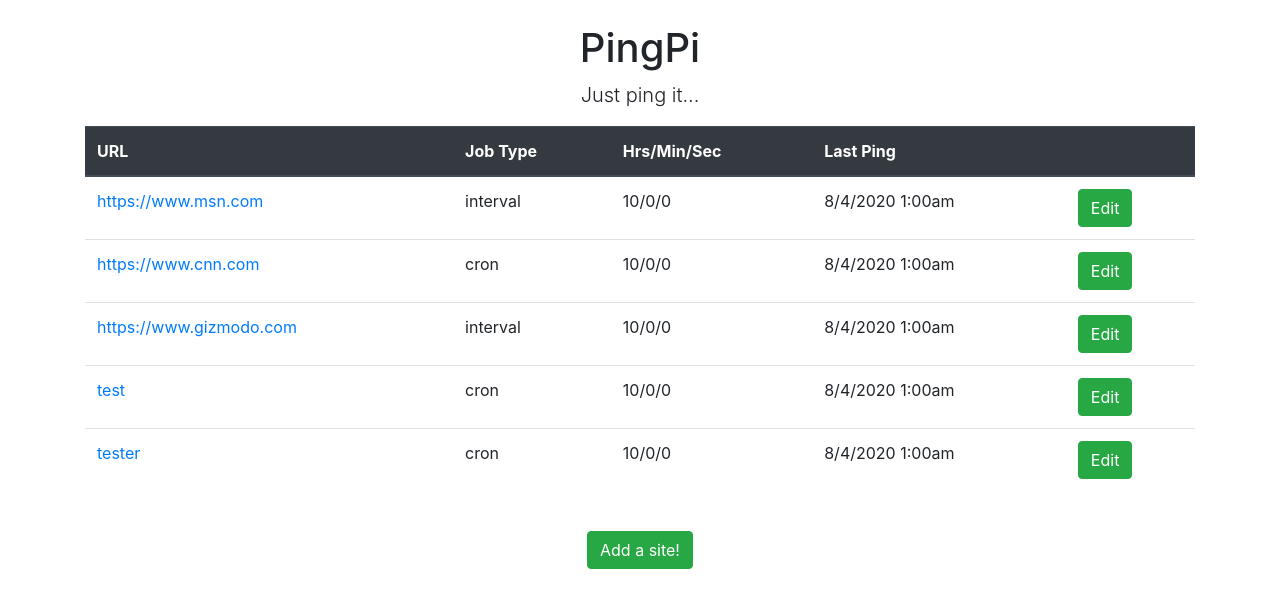
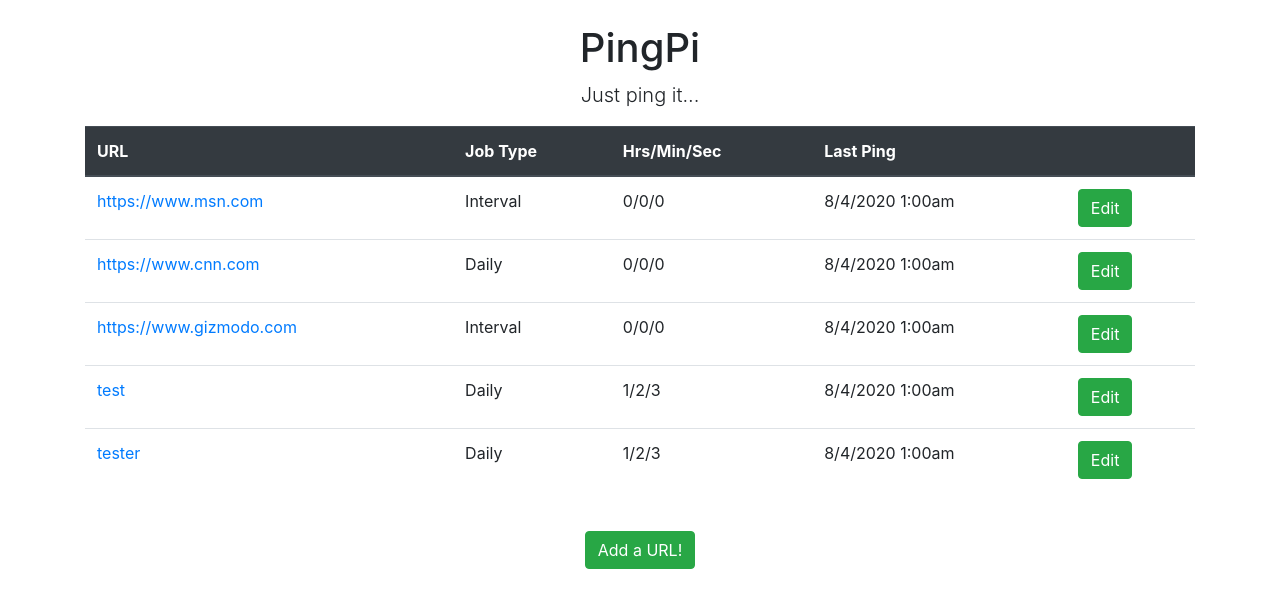
Before and after one commit to djleedke/ping-pi, a Flask app: page / in a window 1280 px wide. Shown: the top 608 px of the page. Run offline with Flask 2, Linux system fonts and the light colour scheme; data comes from the database, SQL or seed files in the repository; both versions use the stored data as it was after the commit; some libraries are stand-ins or nearby versions.

Commit message:
Users can now add a webste via the modal

```diff
--- a/application/models.py
+++ b/application/models.py
@@ -4,3 +4,6 @@ class Website(db.Model):
     id = db.Column(db.Integer(), primary_key=True)
     url = db.Column(db.String(), unique=True, nullable=False)
     job_type = db.Column(db.String(10), nullable=False)
+    hours = db.Column(db.Integer(), nullable=False, default=0)
+    minutes = db.Column(db.Integer(), nullable=False, default=0)
+    seconds = db.Column(db.Integer(), nullable=False, default=0)
--- a/application/ping_pi.py
+++ b/application/ping_pi.py
@@ -37,18 +37,20 @@ class PingPi:
             print('PingPi: Request failed.')
 
     #Add a website to database
-    def add_website(self, url, job_type):
+    def add_website(self, data):
 
-        query = self.db.session.query(Website).filter_by(url=url)
+        query = self.db.session.query(Website).filter_by(url=data['url'])
 
         #Url doesn't already exist
         if(not query.count()):
-            new_website = Website(url=url, job_type=job_type)
+            new_website = Website(url=data['url'], job_type=data['job_type'], hours=data['hours'], minutes=data['minutes'], seconds=data['seconds'])
             self.db.session.add(new_website)
             self.db.session.commit()
-            print(f'PingPi: { url } added!')
+            print(f'PingPi: { data["url"] } added!')
+            return 'Success'
         else:
             print('PingPi: Website already exists!')
+            return 'Failed'
 
         return
 
@@ -75,6 +77,9 @@ class PingPi:
             data['id'] = query.id
             data['url'] = query.url
             data['job_type'] = query.job_type
+            data['hours'] = query.hours
+            data['minutes'] = query.minutes
+            data['seconds'] = query.seconds
 
         return data
 
--- a/application/routes.py
+++ b/application/routes.py
@@ -19,3 +19,11 @@
         return jsonify(ping_pi.get_website_data(request.get_json()))
     else:
         return 'Failed'
+
+@app.route('/add-website-data', methods=['GET', 'POST'])
+def add_website():
+    if request.method == 'POST':
+        print(request.get_json())
+        return ping_pi.add_website(request.get_json())
+    else:
+        return 'Failed'
--- a/application/static/main.js
+++ b/application/static/main.js
@@ -1,24 +1,97 @@
 
 
-$('.site-button').on('click', function(){
+/*---------- On Click ----------*/
 
+$('.edit-button').on('click', function(){
+
+    //Modal setup
+    $('.modal-title').html('Edit Website');
+    $('#modal-save-button').css('display', 'inline-block');
+    $('#modal-delete-button').css('display', 'inline-block');
+    $('#modal-add-button').css('display', 'none');
+    clearModal();
+
+    //Fill w/ data
+    getWebsiteData($(this));
+
+});
+
+$('.add-button').on('click', function(){
+
+    //Modal setup
+    $('.modal-title').html('Add Website');
+    $('#modal-add-button').css('display', 'inline-block');
+    $('#modal-save-button').css('display', 'none');
+    $('#modal-delete-button').css('display', 'none');
+    clearModal();
+
+});
+
+$('#modal-add-button').on('click', function(){
+
+    addWebsiteData();
+
+});
+
+/*---------- AJAX ---------*/
+
+function getWebsiteData(ele){
 
     $.ajax({
         type : 'POST',
         url : '/get-website-data',
-        data : JSON.stringify($(this).data('siteId')),
+        data : JSON.stringify(ele.data('siteId')),
         contentType: 'application/json; charset=utf-8',
         success: function(result){
-            $('#edit-site-url').val(result.url)
+
+            $('#modal-url').val(result.url)
 
             if(result.job_type === 'interval'){
-                $('#edit-site-job-type').val("Interval")
+                $('#modal-job-type').val("Interval")
             } else if (result.job_type === 'cron'){
-                $('#edit-site-job-type').val("Daily")
+                $('#modal-job-type').val("Daily")
             }
 
+            $('#modal-hours').val(result.hours);
+            $('#modal-minutes').val(result.minutes);
+            $('#modal-seconds').val(result.seconds);
+
         }
+    });
+}
 
+function addWebsiteData(){
+
+    if($('#modal-job-type').val() === 'Interval'){
+        job_type = 'interval'
+    } else if ($('#modal-job-type').val() === 'Daily'){
+        job_type = 'cron'
+    }
+
+    modal_data = {
+        url : $('#modal-url').val(),
+        job_type : job_type,
+        hours : $('#modal-hours').val(),
+        minutes : $('#modal-minutes').val(),
+        seconds : $('#modal-seconds').val()
+    }
+
+    $.ajax({
+        type : 'POST',
+        url : '/add-website-data',
+        data : JSON.stringify(modal_data),
+        contentType: 'application/json; charset=utf-8',
+        success: function(result){
+            console.log(result);
+        }
     });
+}
 
-});
+/*---------- Miscellaneous ----------*/
+
+function clearModal(){
+    $('#modal-url').val('');
+    $('#modal-hours').val('');
+    $('#modal-minutes').val('');
+    $('#modal-seconds').val('');
+}
--- a/application/templates/index.html
+++ b/application/templates/index.html
@@ -25,10 +25,14 @@
                 {% for site in data.sites %}
                 <tr>
                     <td><a href="{{ site.url }}" target="_blank">{{ site.url }}</a></td>
-                    <td>{{ site.job_type }}</td>
-                    <td>10/0/0</td>
+                    {% if site.job_type == 'cron' %}
+                    <td>Daily</td>
+                    {% elif site.job_type == 'interval' %}
+                    <td>Interval</td>
+                    {% endif %}
+                    <td>{{ site.hours }}/{{ site.minutes }}/{{ site.seconds }}</td>
                     <td>8/4/2020 1:00am</td>
-                    <td><button type="button" class="site-button btn btn-success" data-site-id="{{ site.id }}" data-toggle="modal" data-target="#edit-site-modal">Edit</button></td>
+                    <td><button type="button" class="edit-button btn btn-success" data-site-id="{{ site.id }}" data-toggle="modal" data-target="#modal">Edit</button></td>
                 </tr>
                 {% endfor %}
             </tbody>
@@ -36,9 +40,8 @@
     </div>
     {% endif %}
     <div class="text-center mt-4">
-        <button type="button" class="btn btn-success mx-auto" data-toggle="modal" data-target="#add-site-modal">Add a site!</button>
+        <button type="button" class="add-button btn btn-success mx-auto" data-toggle="modal" data-target="#modal">Add a URL!</button>
     </div>
-    {% include 'modals/add_site_modal.html' %}
-    {% include 'modals/edit_site_modal.html' %}
+    {% include 'modal.html' %}
 </div>
 {% endblock %}
--- /dev/null
+++ b/application/templates/modal.html
@@ -0,0 +1,48 @@
+<div class="modal fade" id="modal" tabindex="-1" role="dialog" aria-labelledby="editSiteModal" aria-hidden="true">
+    <div class="modal-dialog" role="document">
+      <div class="modal-content">
+        <div class="modal-header">
+            <h5 class="modal-title">Edit Website</h5>
+            <button type="button" class="close" data-dismiss="modal" aria-label="Close">
+                <span aria-hidden="true">&times;</span>
+            </button>
+        </div>
+        <form>
+            <div class="modal-body">
+                <div class="form-group">
+                    <label for="modal-url">URL:</label>
+                    <input class="form-control" id="modal-url" spellcheck="false" required>
+                </div>
+                <div class="form-group">
+                    <label for="exampleFormControlSelect1">Job Type:</label>
+                    <select class="form-control" id="modal-job-type">
+                        <option>Daily</option>
+                        <option>Interval</option>
+                    </select>
+                </div>
+                <div class="form-group">
+                    <div class="row">
+                        <div class="col">
+                            <label for="modal-hours">Hours:</label>
+                            <input class="form-control" id="modal-hours" spellcheck="false" required>
+                        </div>
+                        <div class="col">
+                            <label for="modal-minutes">Minutes:</label>
+                            <input class="form-control" id="modal-minutes" spellcheck="false" required>
+                        </div>
+                        <div class="col">
+                            <label for="modal-seconds">Seconds:</label>
+                            <input class="form-control" id="modal-seconds" spellcheck="false" required>
+                        </div>
+                    </div>
+                </div>
+            </div>
+            <div class="modal-footer">
+                <button type="submit" id="modal-delete-button" class="btn btn-danger" data-dismiss="modal">Delete</button>
+                <button type="submit" id="modal-save-button" class="btn btn-success">Save</button>
+                <button type="submit" id="modal-add-button" class="btn btn-success">Add</button>
+            </div>
+        </form>
+      </div>
+    </div>
+</div>
--- a/application/templates/modals/add_site_modal.html
+++ /dev/null
@@ -1,19 +0,0 @@
-<div class="modal fade" id="add-site-modal" tabindex="-1" role="dialog" aria-labelledby="addSiteModal" aria-hidden="true">
-    <div class="modal-dialog" role="document">
-      <div class="modal-content">
-        <div class="modal-header">
-          <h5 class="modal-title" id="exampleModalLabel">Add Site</h5>
-          <button type="button" class="close" data-dismiss="modal" aria-label="Close">
-            <span aria-hidden="true">&times;</span>
-          </button>
-        </div>
-        <div class="modal-body">
-          ...
-        </div>
-        <div class="modal-footer">
-          <button type="button" class="btn btn-secondary" data-dismiss="modal">Close</button>
-          <button type="button" class="btn btn-success">Add</button>
-        </div>
-      </div>
-    </div>
-</div>
--- a/application/templates/modals/edit_site_modal.html
+++ /dev/null
@@ -1,47 +0,0 @@
-<div class="modal fade" id="edit-site-modal" tabindex="-1" role="dialog" aria-labelledby="editSiteModal" aria-hidden="true">
-    <div class="modal-dialog" role="document">
-      <div class="modal-content">
-        <div class="modal-header">
-            <h5 class="modal-title" id="exampleModalLabel">Edit Site</h5>
-            <button type="button" class="close" data-dismiss="modal" aria-label="Close">
-                <span aria-hidden="true">&times;</span>
-            </button>
-        </div>
-        <form>
-            <div class="modal-body">
-                <div class="form-group">
-                    <label for="edit-site-url">URL:</label>
-                    <input class="form-control" id="edit-site-url" spellcheck="false">
-                </div>
-                <div class="form-group">
-                    <label for="exampleFormControlSelect1">Job Type:</label>
-                    <select class="form-control" id="edit-site-job-type">
-                        <option>Daily</option>
-                        <option>Interval</option>
-                    </select>
-                </div>
-                <div class="form-group">
-                    <div class="row">
-                        <div class="col">
-                            <label for="edit-site-hours">Hours:</label>
-                            <input class="form-control" id="edit-site-hours" spellcheck="false">
-                        </div>
-                        <div class="col">
-                            <label for="edit-site-minutes">Minutes:</label>
-                            <input class="form-control" id="edit-site-minutes" spellcheck="false">
-                        </div>
-                        <div class="col">
-                            <label for="edit-site-seconds">Seconds:</label>
-                            <input class="form-control" id="edit-site-seconds" spellcheck="false">
-                        </div>
-                    </div>
-                </div>
-            </div>
-            <div class="modal-footer">
-                <button type="button" class="btn btn-danger" data-dismiss="modal">Delete</button>
-                <button type="button" class="btn btn-success">Save</button>
-            </div>
-        </form>
-      </div>
-    </div>
-</div>
```
Also changed, not shown: application/site.db.
